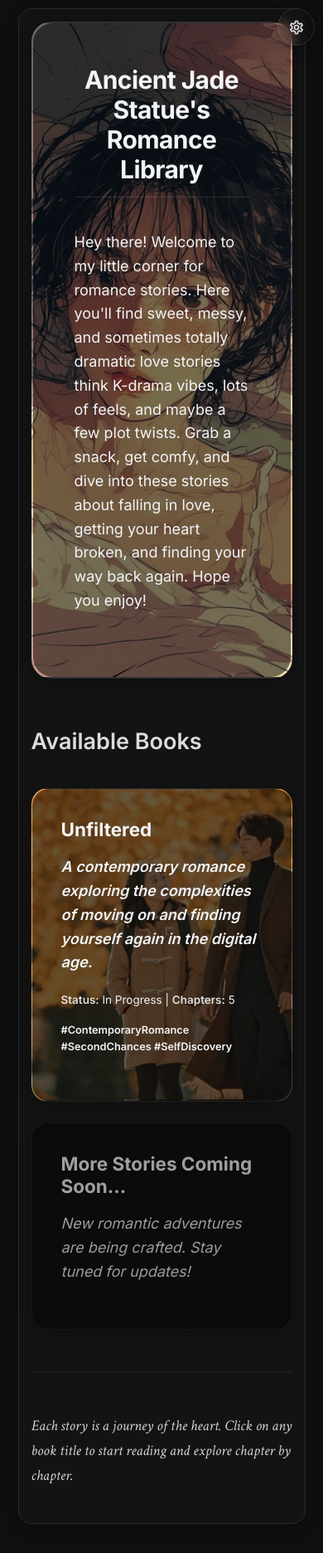
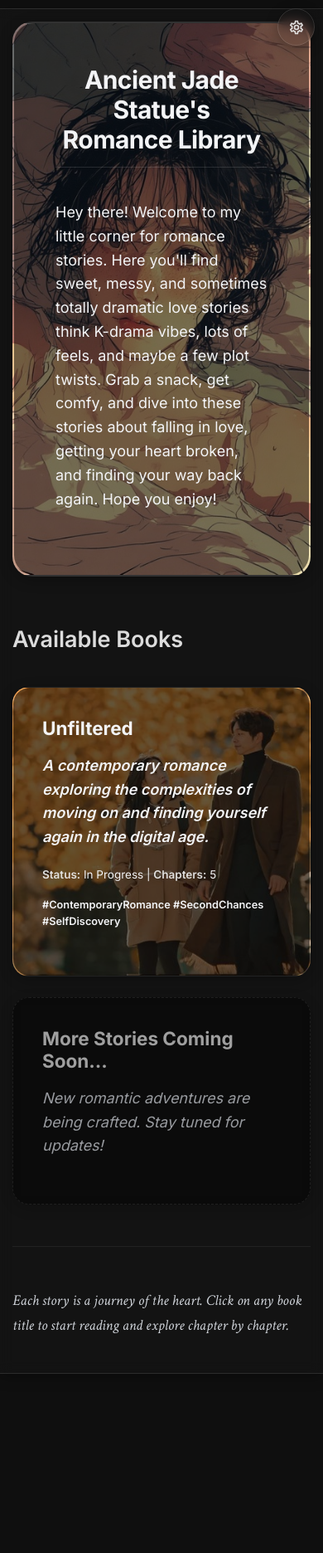
Before and after one commit to ancientjadestatue/jadenovels, a Jekyll site: the page built from index.md, in a window 390 px wide. Shown: the whole page at 83% size. Built offline with Jekyll 4.4.1, drawn with Linux system fonts in a browser that asks for light colours; after the commit the page ends 1666 px from its top, so only the background shows below that.

Commit message:
margin update

```diff
--- a/_layouts/default.html
+++ b/_layouts/default.html
@@ -1163,9 +1163,17 @@
         }        /* Medium screen adjustments for optimal readability */
         @media (max-width: 768px) {
             body {
-                max-width: 90vw;
+                max-width: 100vw;
                 font-size: calc(var(--base-font-size) - 1px);
-                margin: 10px auto;
+                margin: 0;
+                padding: 0;
+            }
+
+            .container {
+                margin: 10px 0;
+                border-radius: 0;
+                border-left: none;
+                border-right: none;
             }
 
             .home-link {
@@ -1231,16 +1239,19 @@
                 order: -1;
             }
         }
-
-        /* Optimized responsive design */
-        @media (max-width: 600px) {            body {
-                margin: 10px auto;
-                padding: 0 2px;
+          /* Optimized responsive design */
+        @media (max-width: 600px) {
+            body {
+                margin: 0;
+                padding: 0;
                 font-size: calc(var(--base-font-size) - 2px);
             }
             .container {
                 padding: 15px;
-                border-radius: 16px;
+                border-radius: 0;
+                border-left: none;
+                border-right: none;
+                margin: 10px 0;
             }
             h1 {
                 font-size: 2em;
```
